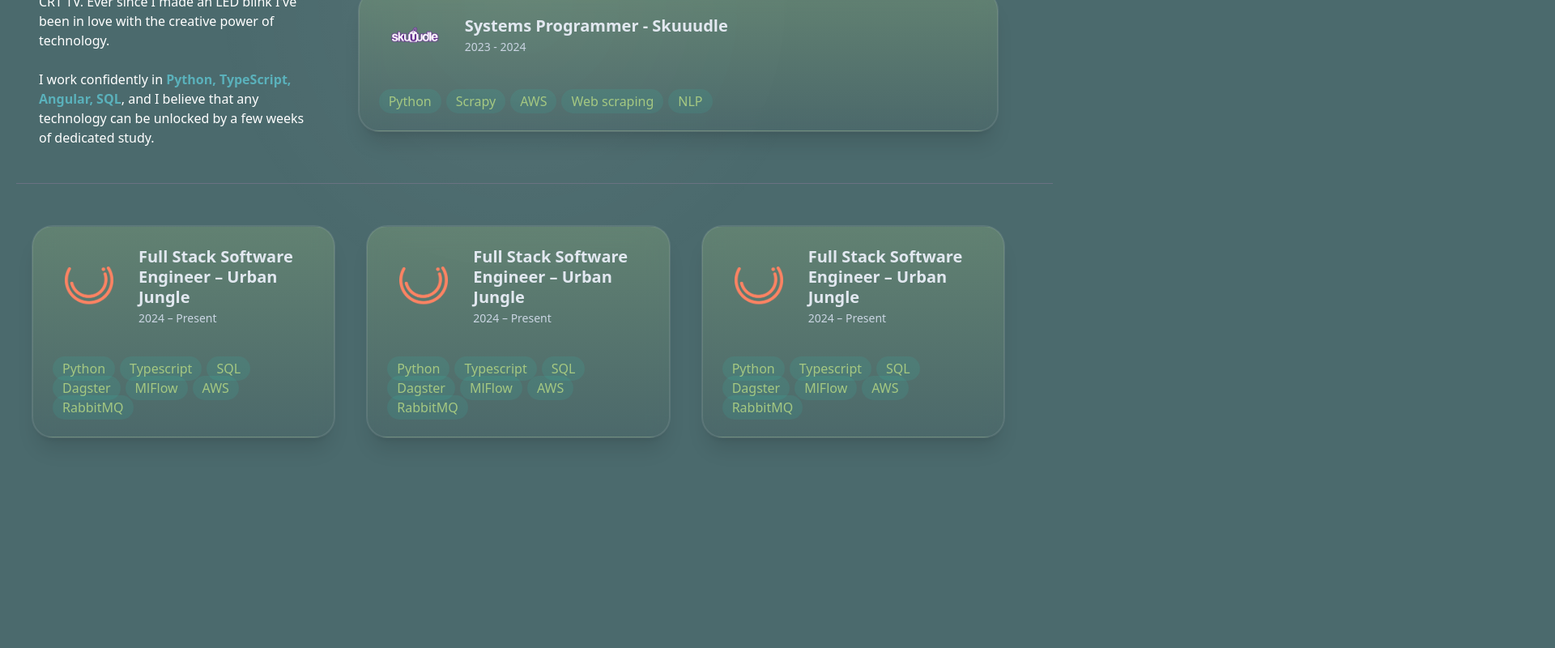
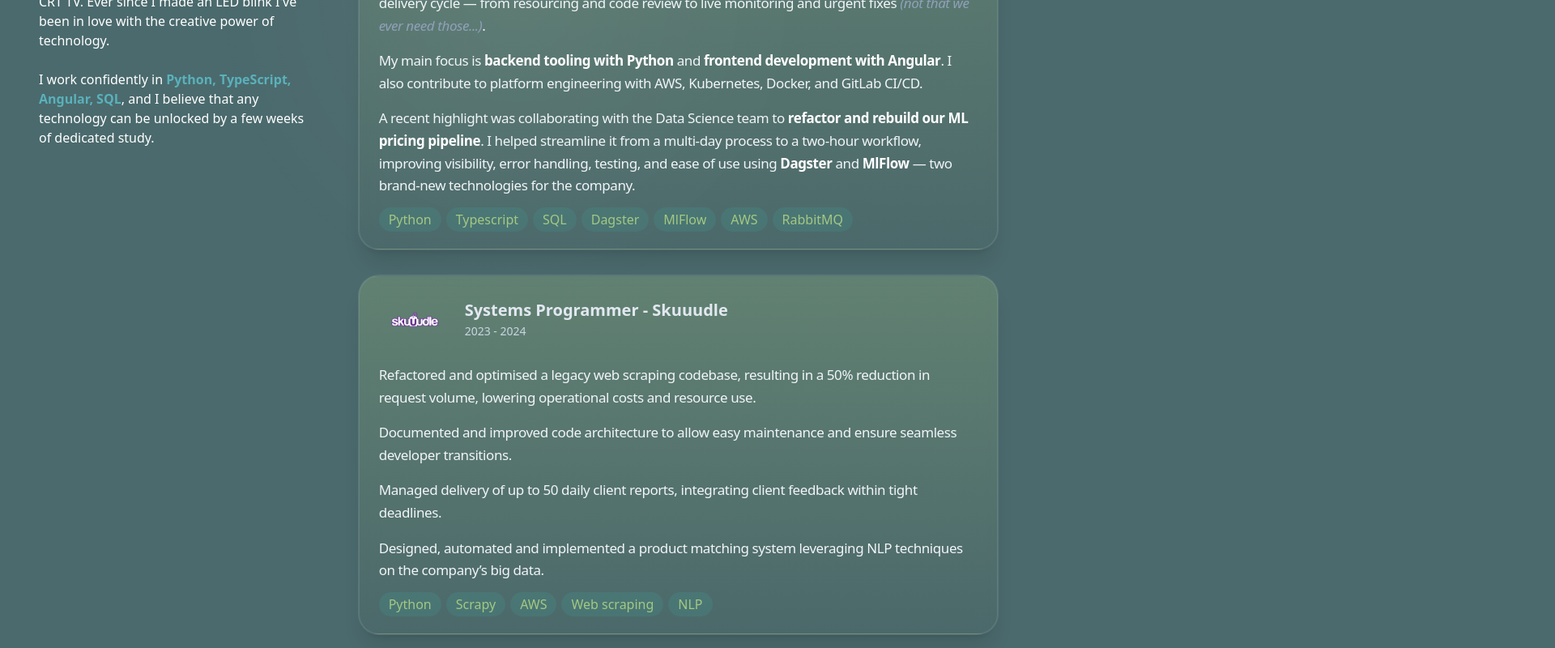
Before and after one commit to jhygate/jhygate.github.io, an Angular app: page / in a window 1280 px wide. Shown: the part 400-1200 px from the top of the page at 81% size, 1920 px wide, since content can reach past the window. Before the commit the page ends 940 px from the top, so only its background shows below. Built offline with nearby package versions, Linux system fonts and the light colour scheme; a web font is replaced by a local one.

Commit message:
put gross cluttered text back

```diff
--- a/src/app/components/experience/career/career.component.html
+++ b/src/app/components/experience/career/career.component.html
@@ -9,9 +9,10 @@
     [techStack]="['Python', 'Typescript', 'SQL', 'Dagster', 'MlFlow', 'AWS', 'RabbitMQ']"
   >
     <div class="space-y-4 text-[17px] text-slate-100 leading-relaxed tracking-tight">
-      <!-- <p>
+      <p>
         I’m currently working at <strong class="font-semibold text-white">UJ</strong>, an exciting
-      insurtech startup bringing fairness, transparency, and ease of use to the insurance industry.
+        insurtech startup bringing fairness, transparency, and ease of use to the insurance
+        industry.
       </p>
 
       <p>
@@ -30,13 +31,15 @@
 
       <p>
         A recent highlight was collaborating with the Data Science team to
-      <strong class="font-semibold text-white">refactor and rebuild our ML pricing pipeline</strong
+        <strong class="font-semibold text-white"
+          >refactor and rebuild our ML pricing pipeline</strong
         >. I helped streamline it from a multi-day process to a two-hour workflow, improving
         visibility, error handling, testing, and ease of use using
         <strong class="font-semibold text-white">Dagster</strong> and
-      <strong class="font-semibold text-white">MlFlow</strong> — two brand-new technologies for the
-      company. -->
-      <!-- </p> -->
+        <strong class="font-semibold text-white">MlFlow</strong> — two brand-new technologies for
+        the company.
+        <!-- <!-- </p> -->
+      </p>
     </div>
   </app-info-box>
 </a>
@@ -50,15 +53,21 @@
     title="Systems Programmer - Skuuudle"
     [techStack]="['Python', 'Scrapy', 'AWS', 'Web scraping', 'NLP']"
   >
-    <!-- <p>
-    Refactored and optimised a legacy web scraping codebase, resulting in a 50% reduction in request
-    volume, lowering operational costs and resource use.<br />
+    <p>
+      Refactored and optimised a legacy web scraping codebase, resulting in a 50% reduction in
+      request volume, lowering operational costs and resource use.
+    </p>
+    <p>
       Documented and improved code architecture to allow easy maintenance and ensure seamless
-    developer transitions.<br />
+      developer transitions.
+    </p>
+    <p>
       Managed delivery of up to 50 daily client reports, integrating client feedback within tight
-    deadlines.<br />
+      deadlines.
+    </p>
+    <p>
       Designed, automated and implemented a product matching system leveraging NLP techniques on the
       company’s big data.
-  </p> -->
+    </p>
   </app-info-box>
 </a>
```
Lines whose indentation alone changed are shown as unchanged.
